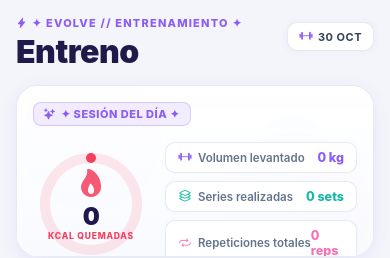
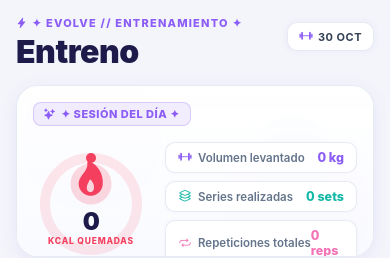
Before and after one commit to Sertic77/Evolve, a React Native app: screen / in a window 390 px wide. Shown: the top 258 px of the page. Built offline with nearby package versions, Linux system fonts and the light colour scheme.

Commit message:
fix(train): eliminacion de parpadeo en carrusel de estadisticas y llamita viva con movimiento continuo 3D

```diff
--- a/src/TrainScreen.tsx
+++ b/src/TrainScreen.tsx
@@ -349,13 +349,16 @@ function WorkoutDynamicChart({
   const floatAnim1 = useRef(new Animated.Value(0)).current;
   const floatAnim2 = useRef(new Animated.Value(0)).current;
 
-  // Animación viva de respiración y resplandor para la llama de Kcal
-  const flameAnim = useRef(new Animated.Value(1)).current;
-  const flameGlowAnim = useRef(new Animated.Value(0.8)).current;
+  // Animación viva de movimiento, flotación, inclinación y respiración para la llama de Kcal
+  const flameScale = useRef(new Animated.Value(1)).current;
+  const flameTranslateY = useRef(new Animated.Value(0)).current;
+  const flameRotate = useRef(new Animated.Value(0)).current;
+  const flameAura = useRef(new Animated.Value(0.4)).current;
 
   // Rotación automática de estadísticas cuando no hay ejercicio seleccionado
   const [statIndex, setStatIndex] = useState(0);
   const statFadeAnim = useRef(new Animated.Value(1)).current;
+  const statSlideAnim = useRef(new Animated.Value(0)).current;
 
   useEffect(() => {
     Animated.timing(heightAnim, {
@@ -366,41 +369,84 @@ function WorkoutDynamicChart({
     }).start();
   }, [tab]);
 
+  // Animación continua y viva de la llamita de fuego
   useEffect(() => {
-    const flameLoop = Animated.loop(
+    const pulseLoop = Animated.loop(
       Animated.sequence([
         Animated.parallel([
-          Animated.timing(flameAnim, {
-            toValue: 1.22,
-            duration: 850,
-            easing: Easing.inOut(Easing.quad),
+          Animated.timing(flameScale, {
+            toValue: 1.25,
+            duration: 750,
+            easing: Easing.inOut(Easing.sin),
             useNativeDriver: true,
           }),
-          Animated.timing(flameGlowAnim, {
-            toValue: 1,
-            duration: 850,
-            easing: Easing.inOut(Easing.quad),
+          Animated.timing(flameAura, {
+            toValue: 0.85,
+            duration: 750,
+            easing: Easing.inOut(Easing.sin),
             useNativeDriver: true,
           }),
         ]),
         Animated.parallel([
-          Animated.timing(flameAnim, {
+          Animated.timing(flameScale, {
             toValue: 0.94,
-            duration: 850,
-            easing: Easing.inOut(Easing.quad),
+            duration: 750,
+            easing: Easing.inOut(Easing.sin),
             useNativeDriver: true,
           }),
-          Animated.timing(flameGlowAnim, {
-            toValue: 0.65,
-            duration: 850,
-            easing: Easing.inOut(Easing.quad),
+          Animated.timing(flameAura, {
+            toValue: 0.35,
+            duration: 750,
+            easing: Easing.inOut(Easing.sin),
             useNativeDriver: true,
           }),
         ]),
       ]),
     );
-    flameLoop.start();
-    return () => flameLoop.stop();
+
+    const bobbingLoop = Animated.loop(
+      Animated.sequence([
+        Animated.timing(flameTranslateY, {
+          toValue: -4,
+          duration: 600,
+          easing: Easing.inOut(Easing.quad),
+          useNativeDriver: true,
+        }),
+        Animated.timing(flameTranslateY, {
+          toValue: 2,
+          duration: 600,
+          easing: Easing.inOut(Easing.quad),
+          useNativeDriver: true,
+        }),
+      ]),
+    );
+
+    const tiltLoop = Animated.loop(
+      Animated.sequence([
+        Animated.timing(flameRotate, {
+          toValue: 1,
+          duration: 480,
+          easing: Easing.inOut(Easing.sin),
+          useNativeDriver: true,
+        }),
+        Animated.timing(flameRotate, {
+          toValue: -1,
+          duration: 480,
+          easing: Easing.inOut(Easing.sin),
+          useNativeDriver: true,
+        }),
+      ]),
+    );
+
+    pulseLoop.start();
+    bobbingLoop.start();
+    tiltLoop.start();
+
+    return () => {
+      pulseLoop.stop();
+      bobbingLoop.stop();
+      tiltLoop.stop();
+    };
   }, []);
 
   useEffect(() => {
@@ -622,28 +668,47 @@ function WorkoutDynamicChart({
     return [...allRecords, ...demoRecords.slice(0, 3)];
   }, [workoutLogs, exercises]);
 
-  // Ciclo de rotación de estadísticas automáticas cada 3.8s
+  // Ciclo de rotación de estadísticas automáticas cada 4s (ULTRA SMOOTH, SIN PARPADEO)
   useEffect(() => {
     if (tab !== 1 || selectedExerciseId !== null) return;
 
     const interval = setInterval(() => {
-      Animated.sequence([
+      // 1. Transición de salida: fade out y ligero ascenso suave
+      Animated.parallel([
         Animated.timing(statFadeAnim, {
           toValue: 0,
           duration: 250,
           easing: Easing.in(Easing.cubic),
           useNativeDriver: true,
         }),
+        Animated.timing(statSlideAnim, {
+          toValue: -8,
+          duration: 250,
+          easing: Easing.in(Easing.cubic),
+          useNativeDriver: true,
+        }),
+      ]).start(() => {
+        // 2. Cambiamos el índice cuando la opacidad es 0 EXACTA (cero parpadeo)
+        setStatIndex((prev) => (prev + 1) % autoRotateStats.length);
+        statSlideAnim.setValue(8);
+
+        // 3. Transición de entrada: fade in y regreso suave a posición
+        Animated.parallel([
           Animated.timing(statFadeAnim, {
             toValue: 1,
             duration: 350,
             easing: Easing.out(Easing.cubic),
             useNativeDriver: true,
           }),
+          Animated.timing(statSlideAnim, {
+            toValue: 0,
+            duration: 350,
+            easing: Easing.out(Easing.cubic),
+            useNativeDriver: true,
+          }),
         ]).start();
-
-      setStatIndex((prev) => (prev + 1) % autoRotateStats.length);
-    }, 3800);
+      });
+    }, 4000);
 
     return () => clearInterval(interval);
   }, [tab, selectedExerciseId, autoRotateStats.length]);
@@ -710,6 +775,12 @@ function WorkoutDynamicChart({
   const transY1 = floatAnim1.interpolate({ inputRange: [0, 1], outputRange: [-10, 15] });
   const transX2 = floatAnim2.interpolate({ inputRange: [0, 1], outputRange: [20, -25] });
   const transY2 = floatAnim2.interpolate({ inputRange: [0, 1], outputRange: [15, -15] });
+
+  // Interpolación de oscilación angular de la llama de fuego
+  const flameRotateDeg = flameRotate.interpolate({
+    inputRange: [-1, 0, 1],
+    outputRange: ['-6deg', '0deg', '6deg'],
+  });
 
   const rangeLabel = timeRangeDays === 7 ? '7 días' : timeRangeDays === 30 ? '30 días' : timeRangeDays === 90 ? '3 meses' : 'Todo';
 
@@ -749,7 +820,7 @@ function WorkoutDynamicChart({
           )}
         </View>
 
-        {/* MODO 1: GRÁFICA RESUMEN DE SESIÓN DIARIA (KCAL QUEMADAS EN ROJO + LLAMA GRANDE ANIMADA) */}
+        {/* MODO 1: GRÁFICA RESUMEN DE SESIÓN DIARIA (KCAL QUEMADAS EN ROJO + LLAMA VIVA EN MOVIMIENTO) */}
         {tab === 0 && (
           <View style={styles.dayWorkoutSummaryRow}>
             {/* Medidor Circular de Calorías Quemadas en Rojo Anime */}
@@ -768,17 +839,33 @@ function WorkoutDynamicChart({
                 />
               </Svg>
               <View style={[StyleSheet.absoluteFill, { alignItems: 'center', justifyContent: 'center' }]}>
+                {/* Contenedor de la llamita viva en movimiento constante */}
+                <View style={{ width: 44, height: 42, alignItems: 'center', justifyContent: 'center', marginBottom: 2 }}>
+                  {/* Halo resplandeciente animado */}
+                  <Animated.View
+                    style={[
+                      styles.flameHaloGlow,
+                      {
+                        transform: [{ scale: flameScale }],
+                        opacity: flameAura,
+                      },
+                    ]}
+                  />
+
+                  {/* Llama con movimiento completo (flotación, balanceo e intensidad) */}
                   <Animated.View
                     style={{
-                    transform: [{ scale: flameAnim }],
-                    opacity: flameGlowAnim,
-                    alignItems: 'center',
-                    justifyContent: 'center',
-                    marginBottom: 2,
+                      transform: [
+                        { translateY: flameTranslateY },
+                        { rotate: flameRotateDeg },
+                        { scale: flameScale },
+                      ],
                     }}
                   >
-                  <Ionicons name="flame" size={30} color="#F43F5E" />
+                    <Ionicons name="flame" size={32} color="#F43F5E" />
                   </Animated.View>
+                </View>
+
                 <Text style={styles.workoutKcalNumber}>
                   {dayStats.totalKcal}
                 </Text>
@@ -906,8 +993,16 @@ function WorkoutDynamicChart({
                 )}
               </View>
             ) : (
-              /* CARRUSEL DE ESTADÍSTICAS ROTATIVAS ANIMADAS AUTOMÁTICAS CON COLORES E ICONOS DINÁMICOS */
-              <Animated.View style={[{ alignItems: 'center', justifyContent: 'center', flex: 1 }, { opacity: statFadeAnim }]}>
+              /* CARRUSEL DE ESTADÍSTICAS ROTATIVAS ANIMADAS AUTOMÁTICAS CON COLORES E ICONOS DINÁMICOS (ULTRA SMOOTH) */
+              <Animated.View
+                style={[
+                  { alignItems: 'center', justifyContent: 'center', flex: 1, width: '100%' },
+                  {
+                    opacity: statFadeAnim,
+                    transform: [{ translateY: statSlideAnim }],
+                  },
+                ]}
+              >
                 {autoRotateStats[statIndex] && (() => {
                   const currentStat = autoRotateStats[statIndex];
                   const stTheme = currentStat.theme;
@@ -1919,6 +2014,13 @@ const styles = StyleSheet.create({
     fontWeight: '800',
     letterSpacing: 0.8,
   },
+  flameHaloGlow: {
+    position: 'absolute',
+    width: 34,
+    height: 34,
+    borderRadius: 17,
+    backgroundColor: 'rgba(244, 63, 94, 0.25)',
+  },
   metricPillCard: {
     flexDirection: 'row',
     justifyContent: 'space-between',
```
Lines whose indentation alone changed are shown as unchanged.
